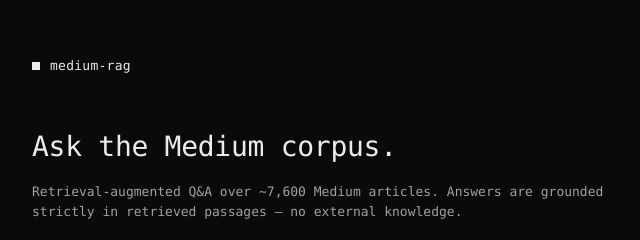
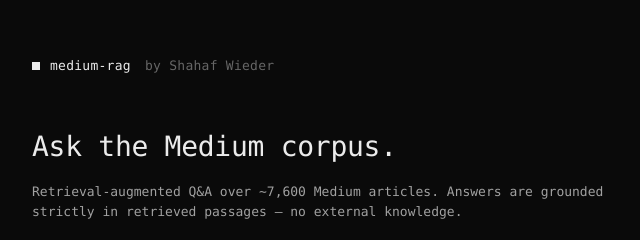
Before and after one commit to Wieder-Shahaf/Medium-Article-RAG, a plain HTML site: page static/index.html in a window 1280 px wide. Shown: the top 240 px of the page, 200-840 px from the left. Drawn offline with Linux system fonts and the light colour scheme; no server answers.

Commit message:
UI: add author tagline, dark scrollbars matching page theme

```diff
--- a/static/index.html
+++ b/static/index.html
@@ -23,6 +23,24 @@
 
   * { box-sizing: border-box; }
   html, body { margin: 0; padding: 0; background: var(--bg); color: var(--fg); }
+
+  /* Dark scrollbars — Firefox */
+  html { scrollbar-color: var(--border-strong) var(--bg); scrollbar-width: thin; }
+  * { scrollbar-color: var(--border-strong) var(--panel); scrollbar-width: thin; }
+
+  /* Dark scrollbars — WebKit/Blink */
+  ::-webkit-scrollbar { width: 10px; height: 10px; }
+  ::-webkit-scrollbar-track { background: var(--bg); }
+  ::-webkit-scrollbar-thumb {
+    background: var(--border-strong);
+    border: 2px solid var(--bg);
+    border-radius: 0;
+  }
+  ::-webkit-scrollbar-thumb:hover { background: var(--fg-mute); }
+  ::-webkit-scrollbar-corner { background: var(--bg); }
+
+  .by { color: var(--fg-mute); font-weight: 400; margin-left: 6px; }
+
   body {
     font-family: var(--mono);
     font-size: 14px;
@@ -208,7 +226,10 @@
     font-family: var(--mono); font-size: 11px; line-height: 1.6;
     color: var(--fg-dim); white-space: pre-wrap; word-break: break-word;
     max-height: 280px; overflow: auto;
+    scrollbar-color: var(--border-strong) var(--panel-2);
   }
+  .augmented pre::-webkit-scrollbar-track { background: var(--panel-2); }
+  .augmented pre::-webkit-scrollbar-thumb { border-color: var(--panel-2); }
 
   /* Loader */
   .loader {
@@ -241,7 +262,7 @@
 <div class="wrap">
 
   <header>
-    <div class="logo"><span class="dot"></span><span>medium-rag</span></div>
+    <div class="logo"><span class="dot"></span><span>medium-rag <span class="by">by Shahaf Wieder</span></span></div>
     <div class="meta">
       <a href="/api/stats" target="_blank">/api/stats</a>
       &nbsp;·&nbsp;
```
